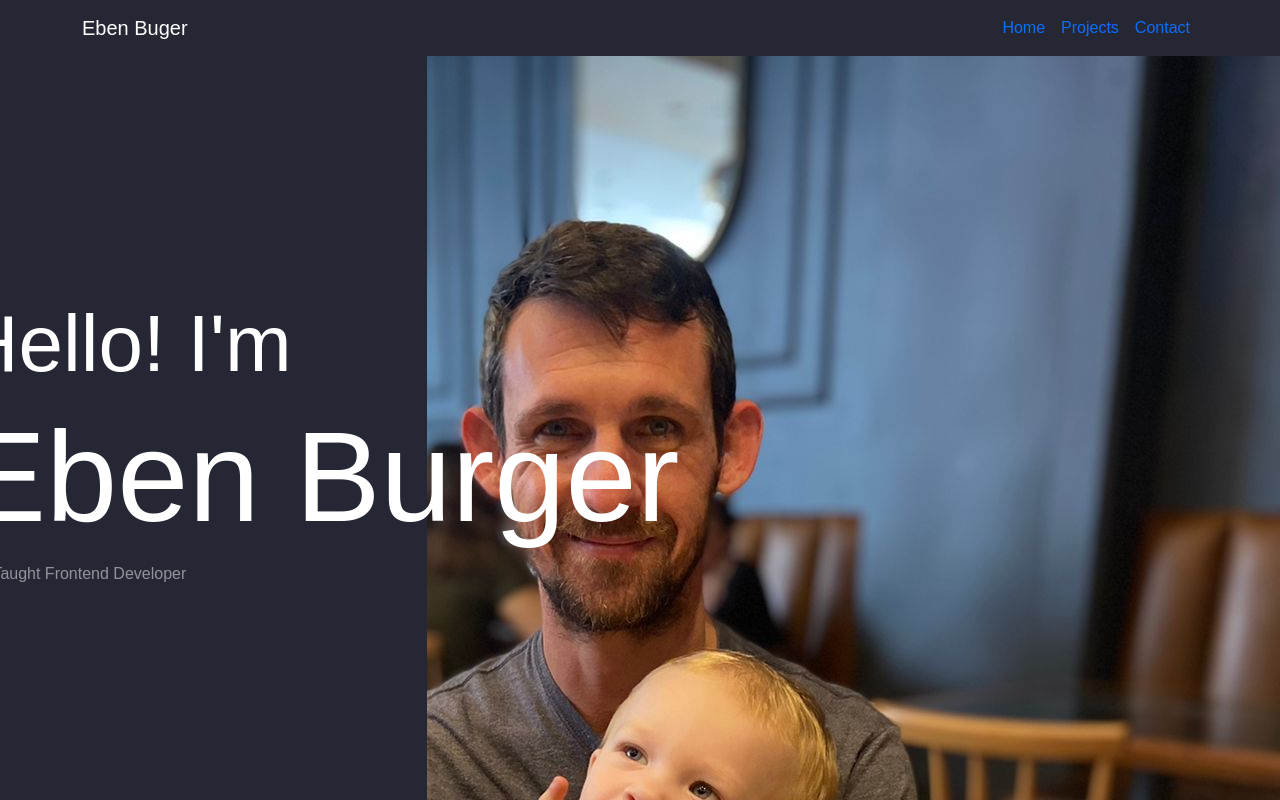
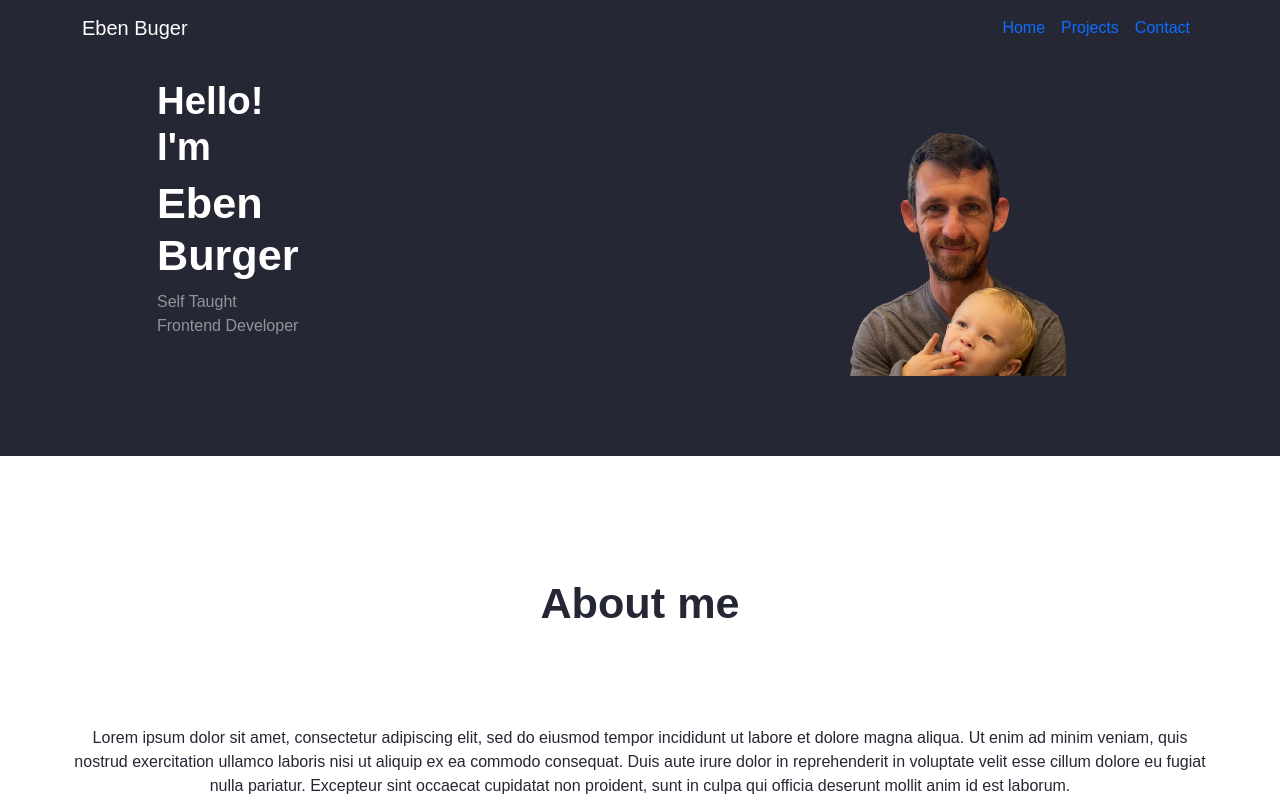
Before and after one commit to eben83/portfolio, a React (Create React App) app in the folder Portfolio/Portfolio.Web/ClientApp/: page / in a window 1280 px wide. Shown: the top 800 px of the page. Built offline with nearby package versions, Linux system fonts and the light colour scheme.

Commit message:
general tweaks and updates on App, layout, nav and custom.css

```diff
--- a/Portfolio/Portfolio.Web/ClientApp/src/App.js
+++ b/Portfolio/Portfolio.Web/ClientApp/src/App.js
@@ -2,7 +2,7 @@ import React, {  } from 'react';
 import { Route } from 'react-router-dom';
 import { useMediaQuery } from "react-responsive";
 import Layout from './components/Layout';
-import Home from './components/home';
+import Home from './pages/home';
 // import {FontAwesomeIcon} from "@fortawesome/react-fontawesome";
 
 import './custom.css'
--- a/Portfolio/Portfolio.Web/ClientApp/src/components/Layout.js
+++ b/Portfolio/Portfolio.Web/ClientApp/src/components/Layout.js
@@ -1,13 +1,17 @@
 import React, {  } from 'react';
 import NavMenu from './NavMenu';
-import Home from "./home";
+import Home from "../pages/home";
+import About from "../pages/about";
+import Skills from "../pages/skills";
 
 const Layout = ({media}) => {
 
     return (
         <div>
-            <NavMenu media={media}/>
-            <Home media={media} />
+          <NavMenu media={media}/>
+          <Home media={media} />
+          <About media={media} />
+          <Skills />
         </div>
     );
 }
--- a/Portfolio/Portfolio.Web/ClientApp/src/components/NavMenu.js
+++ b/Portfolio/Portfolio.Web/ClientApp/src/components/NavMenu.js
@@ -44,6 +44,8 @@ const NavMenu = (props) => {
 
 const NavWrapper = styled.div`
   background: #252734;
+  //position: fixed;
+  //top: 0;
 `
 
 export default NavMenu
--- a/Portfolio/Portfolio.Web/ClientApp/src/components/home.js
+++ /dev/null
@@ -1,94 +0,0 @@
-import React, {} from 'react';
-import styled from 'styled-components'
-import Me from '../images/me.jpg'
-
-const Home = () => {
-    return (
-        <>
-            <Wrapper>
-              <LeftSide>
-                <Heading>
-                  <Hello>Hello! I'm</Hello>
-                  <Name>Eben Burger</Name>
-                  <p className='text-white-50'>Self Taught Frontend Developer</p>
-                </Heading>
-              </LeftSide>
-              <RightSide>
-                <img src={Me} alt='Image of me' />
-                <RoundShape>
-
-                </RoundShape>
-              </RightSide>
-            </Wrapper>
-        </>
-    );
-}
-
-const Wrapper = styled.div `
-  position: relative;
-  background: #252734;
-  height: 60vh;
-  color: white;
-  display: flex;
-`
-
-const LeftSide = styled.div`
-  width: 50%;
-  z-index: 20;
-`
-const Heading = styled.div`
-  position: absolute;
-  top: 50%;
-  left: 25%;
-  transform: translate(-50%, 0);
-  z-index: 10;
-`
-const Hello = styled.h2`
-  font-size: 5rem;
-`
-const Name = styled.h1`
-  font-size: 8rem;
-`
-
-const RightSide = styled.div`
-  position: relative;
-  height: 55rem;
-  width: 100%;
-  overflow: hidden;
-  background-color: red;
-
-  img {
-    position: absolute;
-    top: -3rem;
-    right: 0;
-    z-index: 0;
-  }
-`
-
-const RoundShape = styled.div`
-  width: 400px;
-  height: 800px;
-  border-top-right-radius: 400px;
-  border-bottom-right-radius: 400px;
-
-  &:before {
-    bottom: 68px;
-    left: -75px;
-    width: 400px;
-    height: 660px;
-    border-top-right-radius: 400px;
-    border-bottom-right-radius: 400px;
-  }
-
-  &:after {
-    bottom: -46px;
-    left: 24px;
-    width: 450px;
-    height: 900px;
-    border-top-right-radius: 450px;
-    border-bottom-right-radius: 450px;
-  }
-`
-
-
-export default Home;
--- a/Portfolio/Portfolio.Web/ClientApp/src/custom.css
+++ b/Portfolio/Portfolio.Web/ClientApp/src/custom.css
@@ -20,3 +20,44 @@ body {
   background-color: #252734;
   color: white;
 }
+
+h1, h2, h3, h4, h5, h6, .h1, .h2, .h3, .h4, .h5, .h6, .display-1, .display-2, .display-3, .display-4 {
+  font-family: 'Archivo', sans-serif;
+  font-weight: bold;
+}
+
+h1, .h1 {
+  font-size: 2.7rem;
+}
+h2, .h2 {
+  font-size: 2.4rem;
+}
+h3, .h3 {
+  font-size: 2.05rem;
+}
+h4, .h4 {
+  font-size: 1.7rem;
+}
+h5, .h5 {
+  font-size: 1.4rem;
+}
+h6, .h6 {
+  font-size: 1.1rem;
+}
+
+.scrollTop {
+  position: fixed;
+  right: 20px;
+  background-color: blue;
+  border-radius: 50px;
+  bottom: 20px;
+  align-items: center;
+  justify-content: center;
+  z-index: 1000;
+  cursor: pointer;
+  animation: fadeIn 0.3s;
+  transition: opacity 0.4s;
+  width: 40px;
+  font-size:48px;
+  color:red;
+}
```
